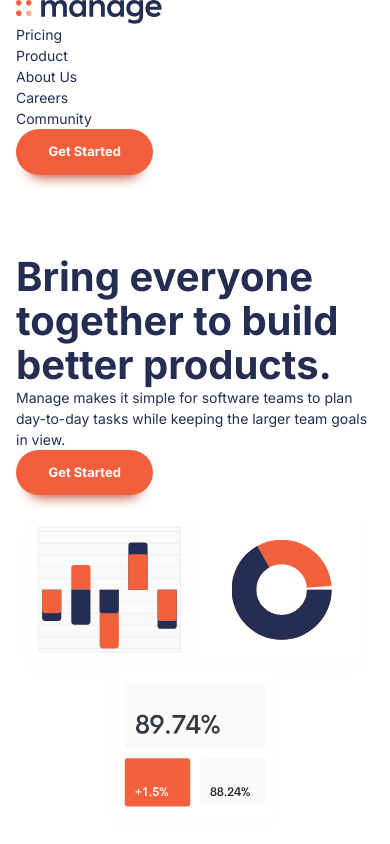
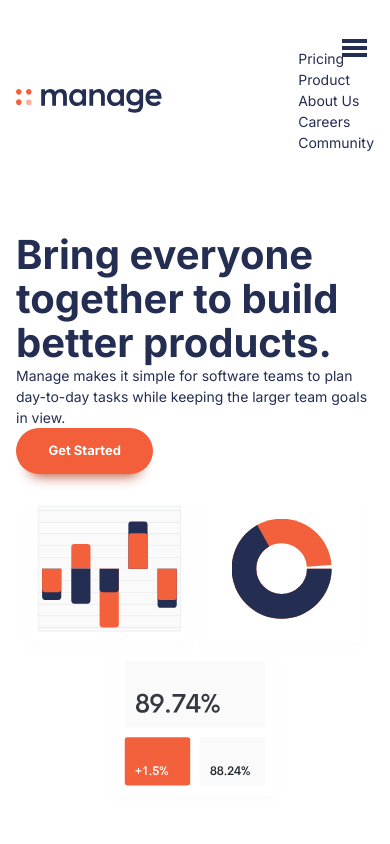
Before and after one commit to aleksandresher/responsive-website-course, a Next.js app: page / in a window 390 px wide. Shown: the top 844 px of the page. Built offline with nearby package versions, Linux system fonts and the light colour scheme.

Commit message:
responsive nav menu toggle done

```diff
--- a/app/components/Header.js
+++ b/app/components/Header.js
@@ -1,17 +1,45 @@
-import React from "react";
+"use client";
+import React, { useState } from "react";
 import Link from "next/link";
 import Image from "next/image";
 import logo from "../../public/styles/assets/logo.svg";
+import MenuIcon from "../../public/styles/assets/icon-hamburger.svg";
+import CloseIcon from "../../public/styles/assets/icon-close.svg";
+
 const Header = () => {
+  const [isVissible, setIsVissible] = useState(false);
+  const [iconChange, setIconChange] = useState(true);
+  function toggleMenu() {
+    setIsVissible((prev) => !prev);
+    setIconChange((prev) => !prev);
+  }
   return (
     <section>
       <header className="primary-header">
         <div className="container">
+          <div className="nav-wrapper">
             <Link href="#">
               <Image src={logo} alt="Manage" />
             </Link>
-          <nav className="primary-navigation">
-            <ul role="list" className="nav-list">
+            <button
+              onClick={() => toggleMenu()}
+              className="mobile-nav-toggle sm:hidden"
+              aria-controls="primary-navigation"
+            >
+              {iconChange ? (
+                <Image src={MenuIcon} className="icon-hamburger" />
+              ) : (
+                <Image src={CloseIcon} className="icon-close" />
+              )}
+
+              <span className="visually-hidden">Menu</span>
+            </button>
+            <nav
+              className={`primary-navigation  ${
+                isVissible ? "ms:flex" : "hidden"
+              }`}
+            >
+              <ul role="list" id="primary-navigation">
                 <li>
                   <Link href="#">Pricing</Link>
                 </li>
@@ -29,7 +57,10 @@
                 </li>
               </ul>
             </nav>
-          <button className="button">Get Started</button>
+            <button className="button" style={{ display: "none" }}>
+              Get Started
+            </button>
+          </div>
         </div>
       </header>
     </section>
--- a/app/globals.css
+++ b/app/globals.css
@@ -123,6 +123,48 @@
 }
 
 /* Utility classes */
+
+/* navigation */
+
+.primary-header {
+  padding-top: var(--size-700);
+}
+
+.nav-wrapper {
+  display: flex;
+  justify-content: space-between;
+  align-items: center;
+}
+
+.mobile-nav-toggle {
+  display: block;
+  position: fixed;
+  top: var(--size-600);
+  right: var(--size-400);
+  cursor: pointer;
+  background: transparent;
+  border: 0;
+  padding: 0.5em;
+}
+
+/* .mobile-nav-toggle .icon-close {
+  display: none;
+}
+.mobile-nav-toggle .icon-close {
+  display: none;
+} */
+
+.visually-hidden {
+  position: absolute;
+  width: 1px;
+  height: 1px;
+  padding: 0;
+  margin: -1px;
+  overflow: hidden;
+  clip: rect(0, 0, 0, 0);
+  white-space: nowrap; /* added line */
+  border: 0;
+}
 
 .text-primary-400 {
   color: var(--clr-primary-400);
```
Lines whose indentation alone changed are shown as unchanged.
